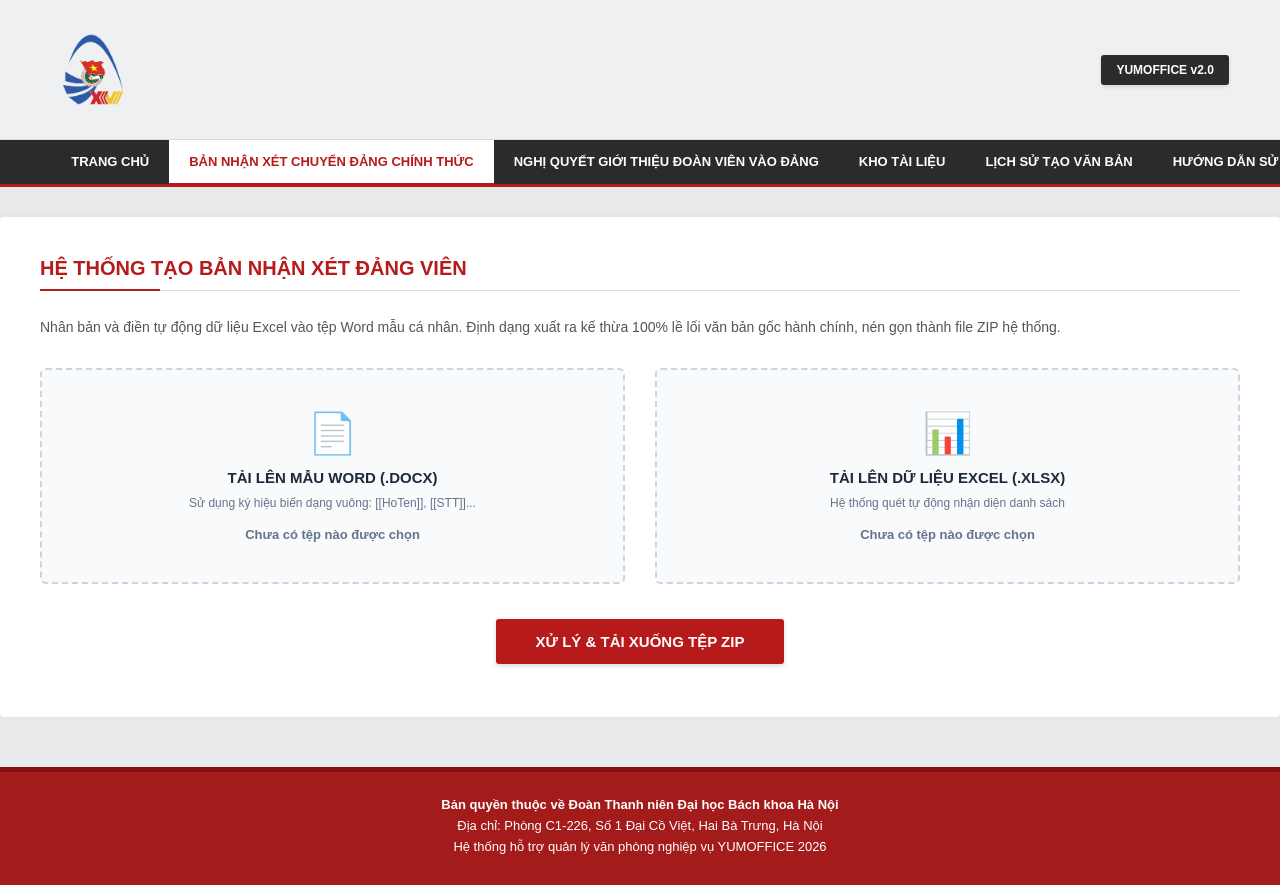
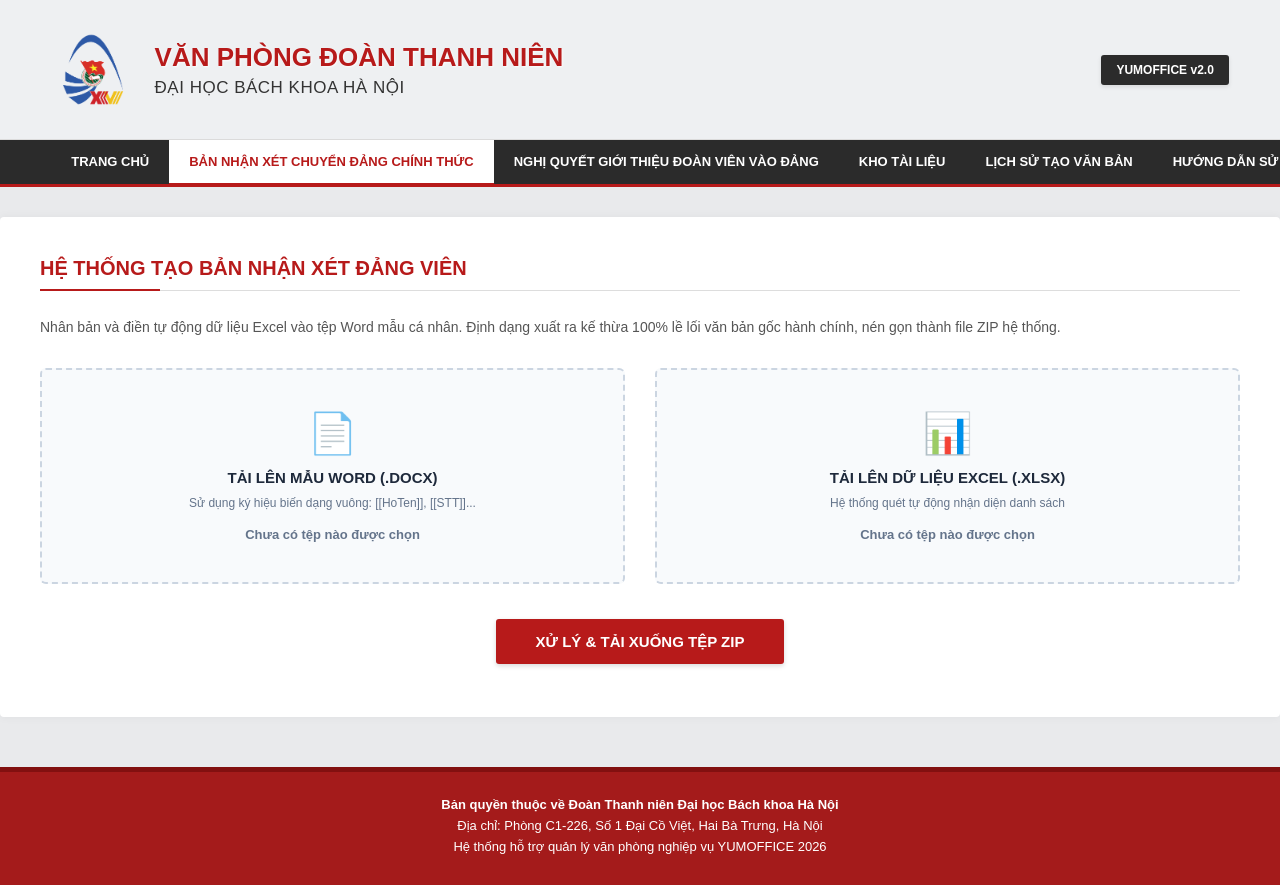
Before and after one commit to phamvietbach2006-max/Van_phong_DTN_HUST, a plain HTML site: page ban-nhan-xet.html in a window 1280 px wide. Drawn offline with nearby package versions, Linux system fonts and the light colour scheme.

Commit message:
Update ban-nhan-xet.html

```diff
--- a/ban-nhan-xet.html
+++ b/ban-nhan-xet.html
@@ -15,8 +15,13 @@
 <body>
     <header class="top-header">
         <div class="header-container">
-            <!-- Hiển thị logo.png -->
-            <img src="logo.png" alt="Logo YUMOFFICE" style="height: 90px; object-fit: contain;" onerror="this.style.display='none'">
+            <div class="logo-group">
+                <img src="logo.png" alt="Logo YUMOFFICE" style="height: 90px; object-fit: contain;" onerror="this.style.display='none'">
+                <div class="site-title">
+                    <div class="main-title">VĂN PHÒNG ĐOÀN THANH NIÊN</div>
+                    <div class="sub-title">Đại học Bách khoa Hà Nội</div>
+                </div>
+            </div>
 
             <div class="action-buttons">
                 <a href="#">YUMOFFICE v2.0</a>
```
